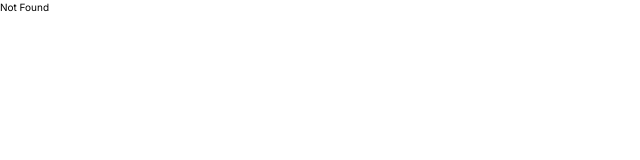
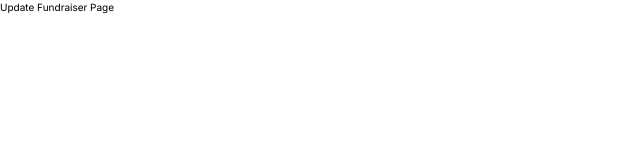
Before and after one commit to RobertTheDev/GoFunder, a Next.js app: page /fundraisers/1/admin/update in a window 1280 px wide. Shown: the top 160 px of the page, without its empty margins (0-640 px from the left). Built offline with nearby package versions, Linux system fonts and the light colour scheme.

Commit message:
feat: created update fundraiser page

```diff
--- /dev/null
+++ b/src/app/fundraisers/[slug]/admin/update/page.tsx
@@ -0,0 +1,7 @@
+export default function UpdateFundraiserPage() {
+    return (
+        <div>
+            <p>Update Fundraiser Page</p>
+        </div>
+    );
+}
```
